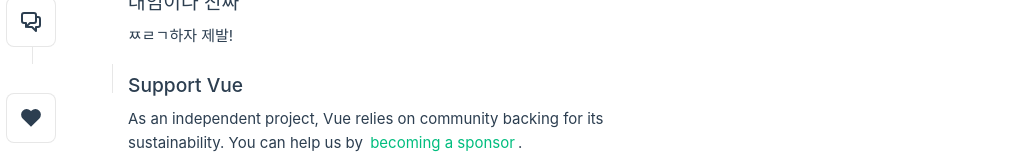
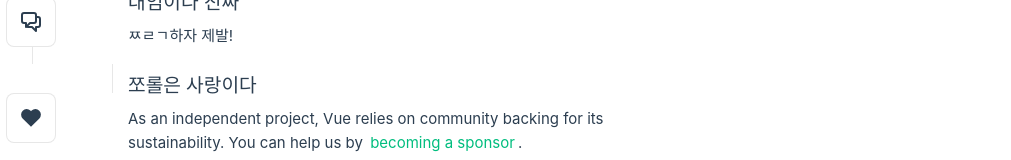
Before and after one commit to byounghwa-min/jjolol, a Vue app: page / in a window 1280 px wide. Shown: the part 573-733 px from the top of the page, without its empty margins (0-1011 px from the left). Built offline with nearby package versions, Linux system fonts and the light colour scheme; the HTML template or start-up script is replaced by a standard one.

Commit message:
코드 수정 적용

```diff
--- a/src/components/TheWelcome.vue
+++ b/src/components/TheWelcome.vue
@@ -75,7 +75,7 @@
     <template #icon>
       <SupportIcon />
     </template>
-    <template #heading>Support Vue</template>
+    <template #heading>쪼롤은 사랑이다</template>
 
     As an independent project, Vue relies on community backing for its sustainability. You can help
     us by
```
